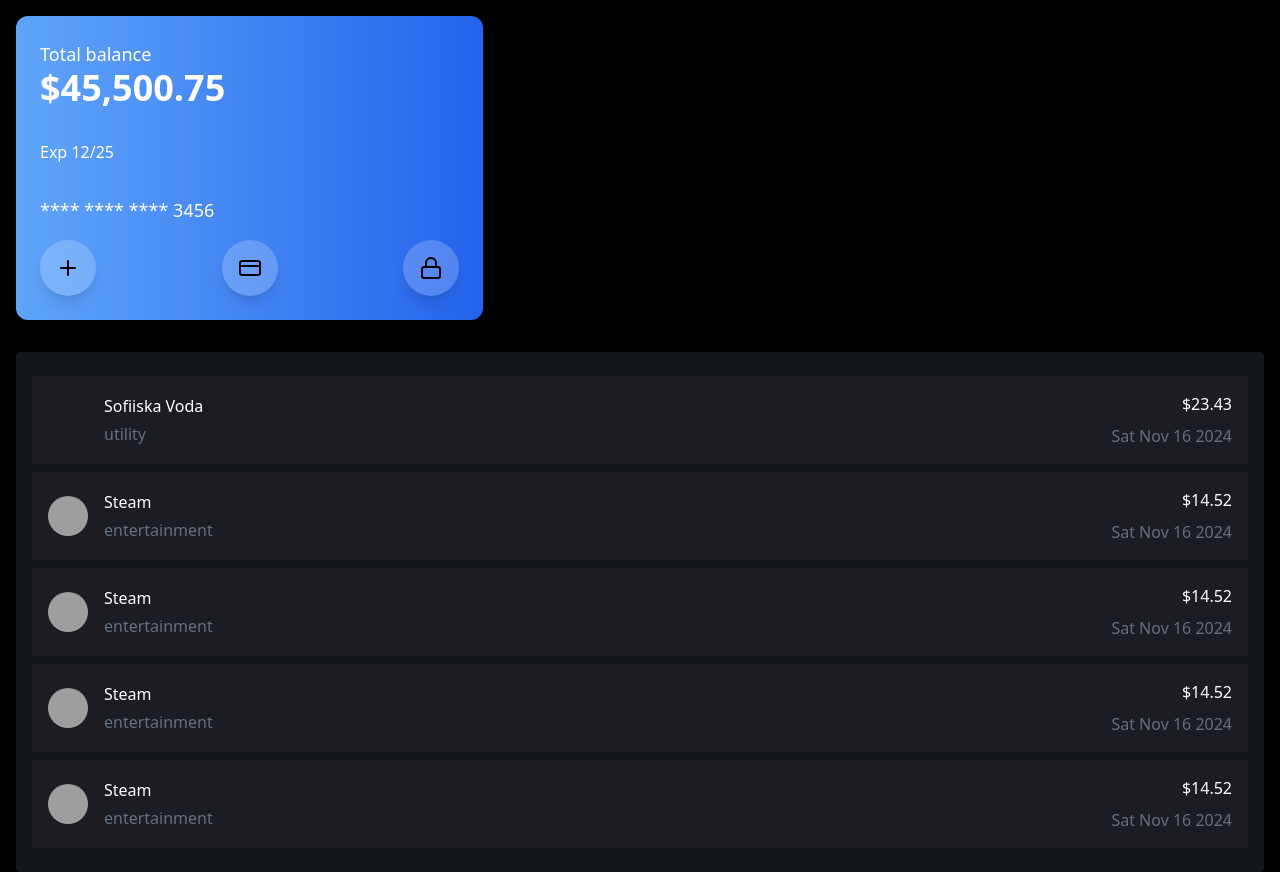
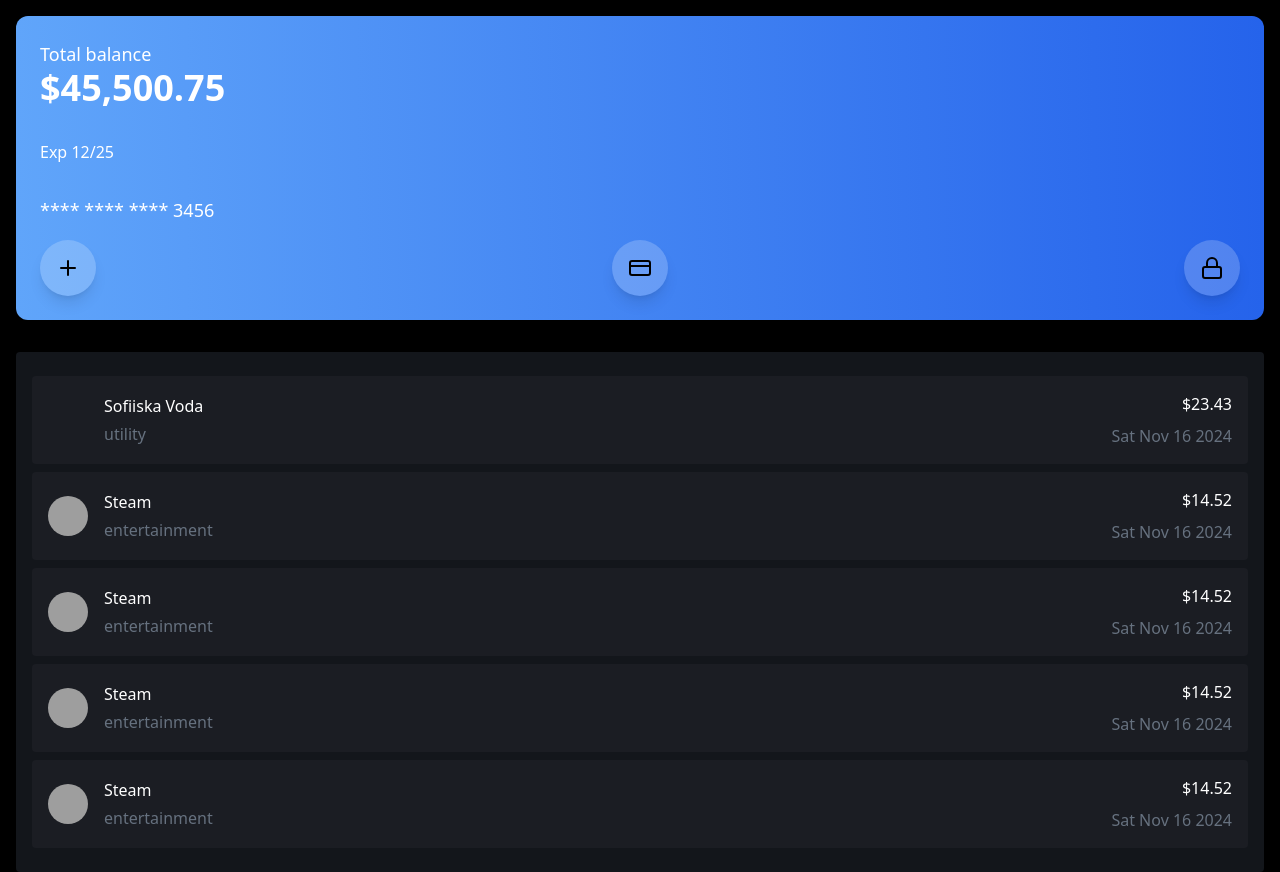
Before and after one commit to dmnovb/banking-app, a React (Vite) app: page / in a window 1280 px wide. Built offline with nearby package versions, Linux system fonts and the light colour scheme; grey boxes are pictures that could not be loaded.

Commit message:
update button

```diff
--- a/src/components/card/card.tsx
+++ b/src/components/card/card.tsx
@@ -27,7 +27,7 @@ const Card = () => {
             key={card.id}
             onClick={handle_click}
             whileTap={{ scale: 0.9 }}
-            className="bg-gradient-to-r from-blue-400 to-blue-600 p-6 rounded-xl shadow-xl flex-1 w-[467px]"
+            className="bg-gradient-to-r from-blue-400 to-blue-600 p-6 rounded-xl shadow-xl flex-1 flex flex-col w-full .btn"
           >
             <span className="flex text-primary text-left text-lg">
               Total balance
--- a/src/index.css
+++ b/src/index.css
@@ -1,6 +1,10 @@
 @tailwind base;
 @tailwind components;
 @tailwind utilities;
+
+button {
+  width: 100%;
+}
 
 @layer base {
   :root {
```
